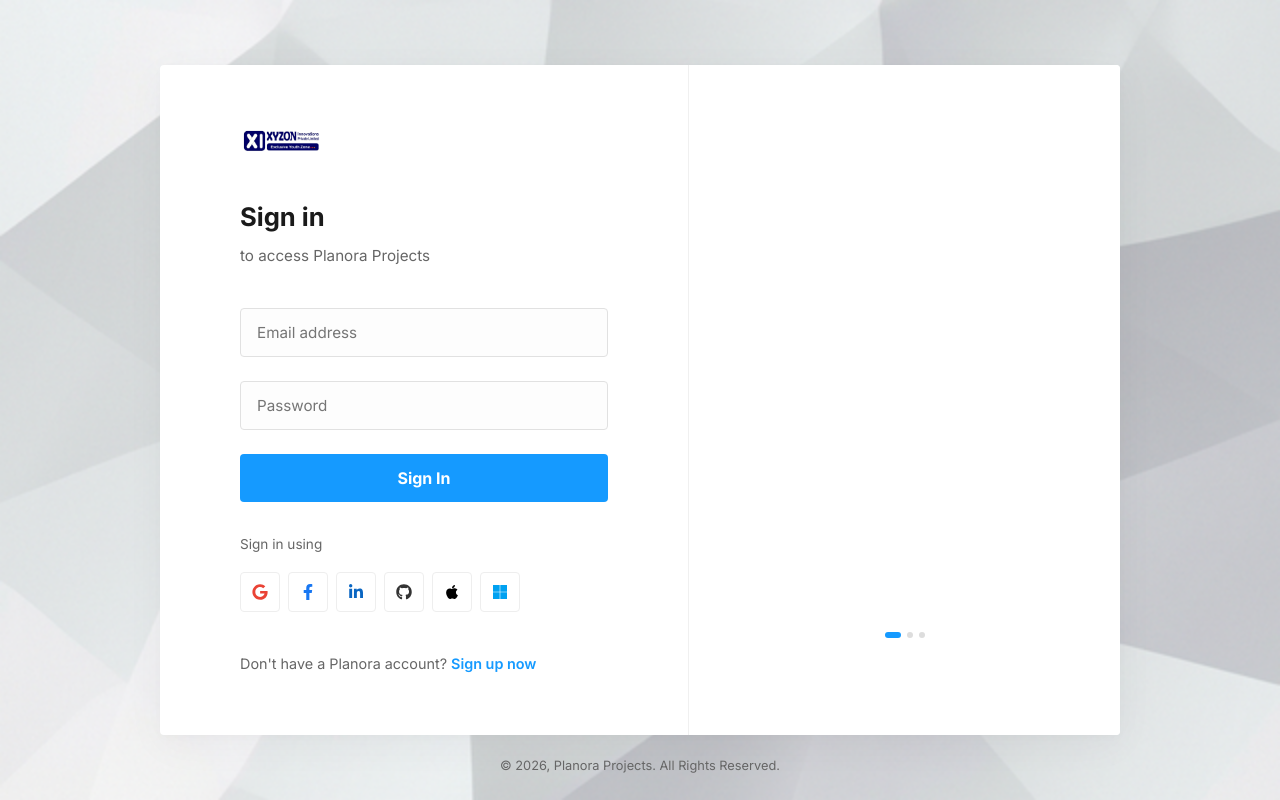
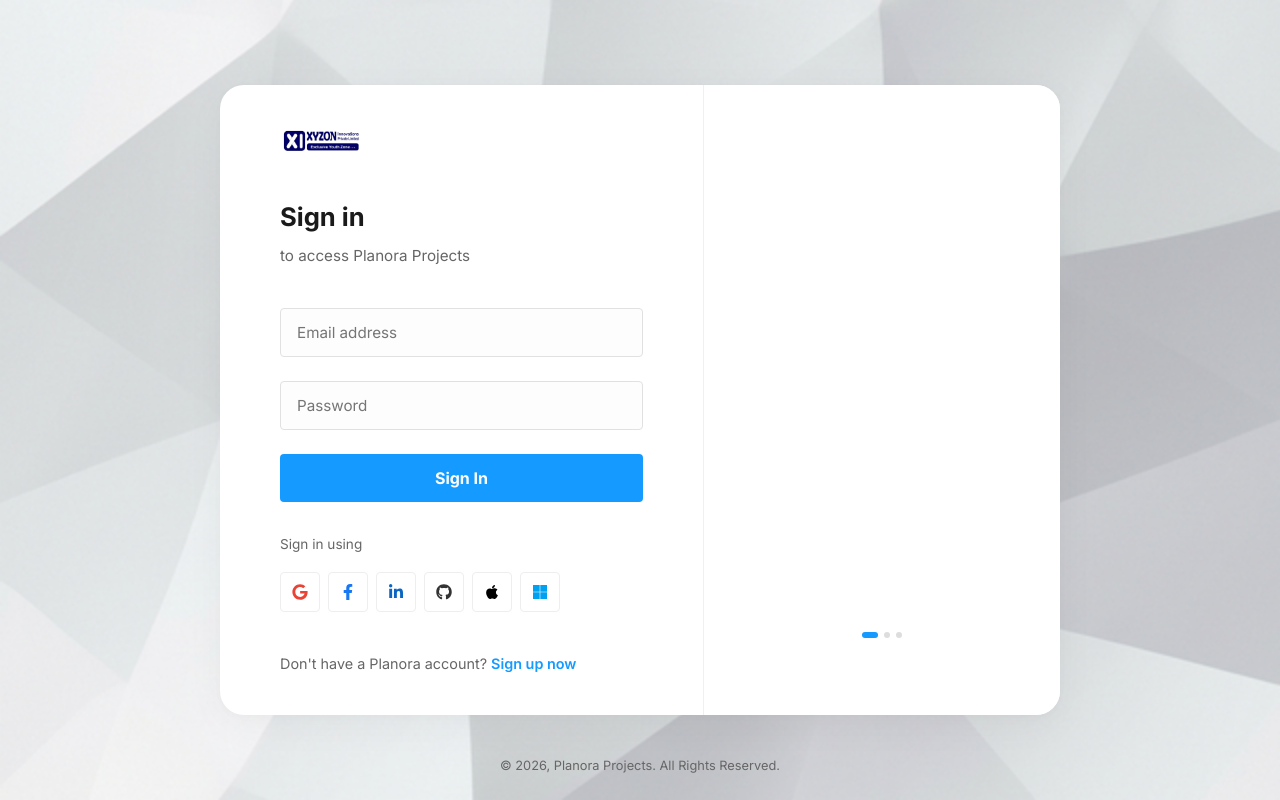
Before and after one commit to Adbhutha10/Xyzon-Project-management-and-task-tracking-system, a React (Vite) app in the folder frontend/: page /login in a window 1280 px wide. Built offline with nearby package versions, Linux system fonts and the light colour scheme; no server answers.

Commit message:
UI: Make auth card more compact and centered

```diff
--- a/frontend/src/index.css
+++ b/frontend/src/index.css
@@ -2125,17 +2125,17 @@ tbody tr:hover {
 .auth-card-zoho {
   background: #fff;
   width: 100%;
-  max-width: 960px;
-  min-height: 600px;
+  max-width: 840px;
+  min-height: 540px;
   display: grid;
-  grid-template-columns: 1.1fr 0.9fr;
-  border-radius: 4px;
+  grid-template-columns: 1.15fr 0.85fr;
+  border-radius: 24px;
   box-shadow: 0 10px 40px rgba(0, 0, 0, 0.04), 0 2px 10px rgba(0, 0, 0, 0.02);
   overflow: hidden;
 }
 
 .auth-left-zoho {
-  padding: 60px 80px;
+  padding: 40px 60px;
   display: flex;
   flex-direction: column;
 }
@@ -2143,7 +2143,7 @@ tbody tr:hover {
 .auth-right-zoho {
   background: #fff;
   border-left: 1px solid #f0f0f0;
-  padding: 60px 40px;
+  padding: 40px 30px;
   display: flex;
   flex-direction: column;
   align-items: center;
```
